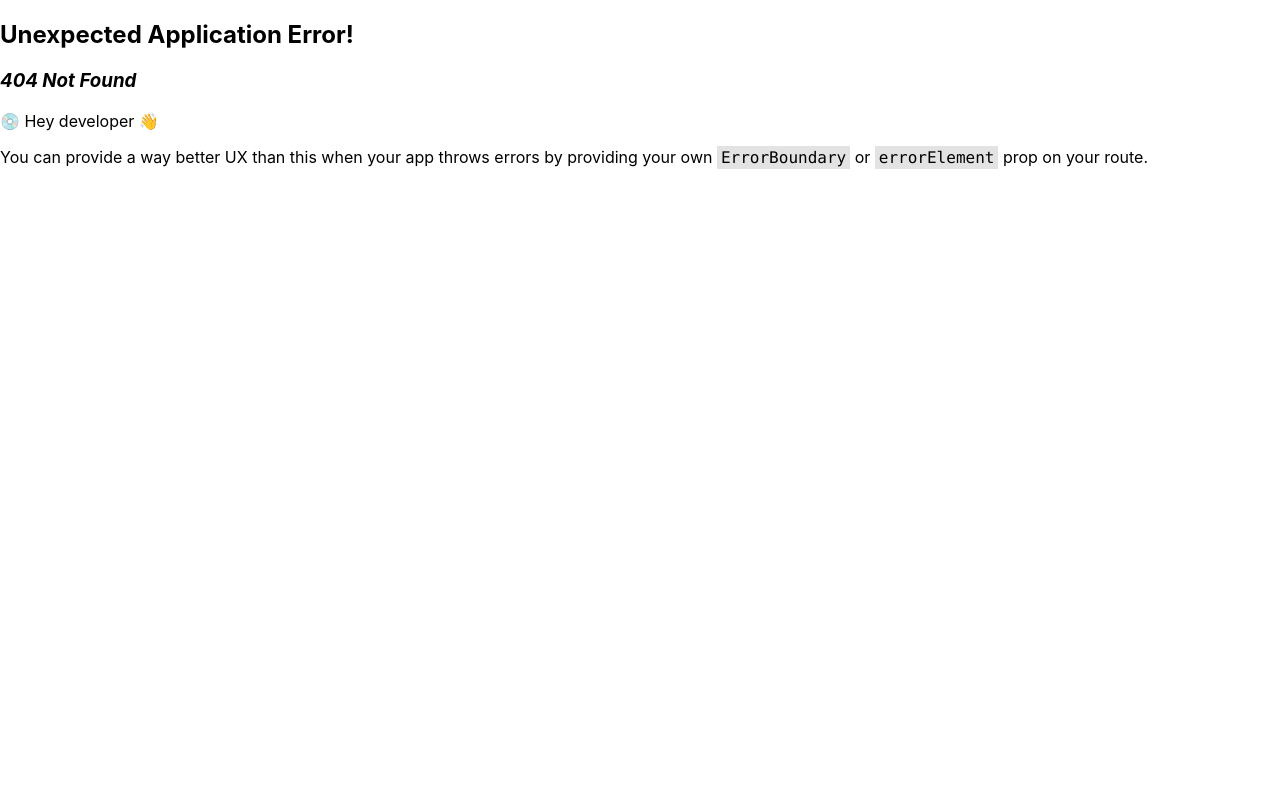
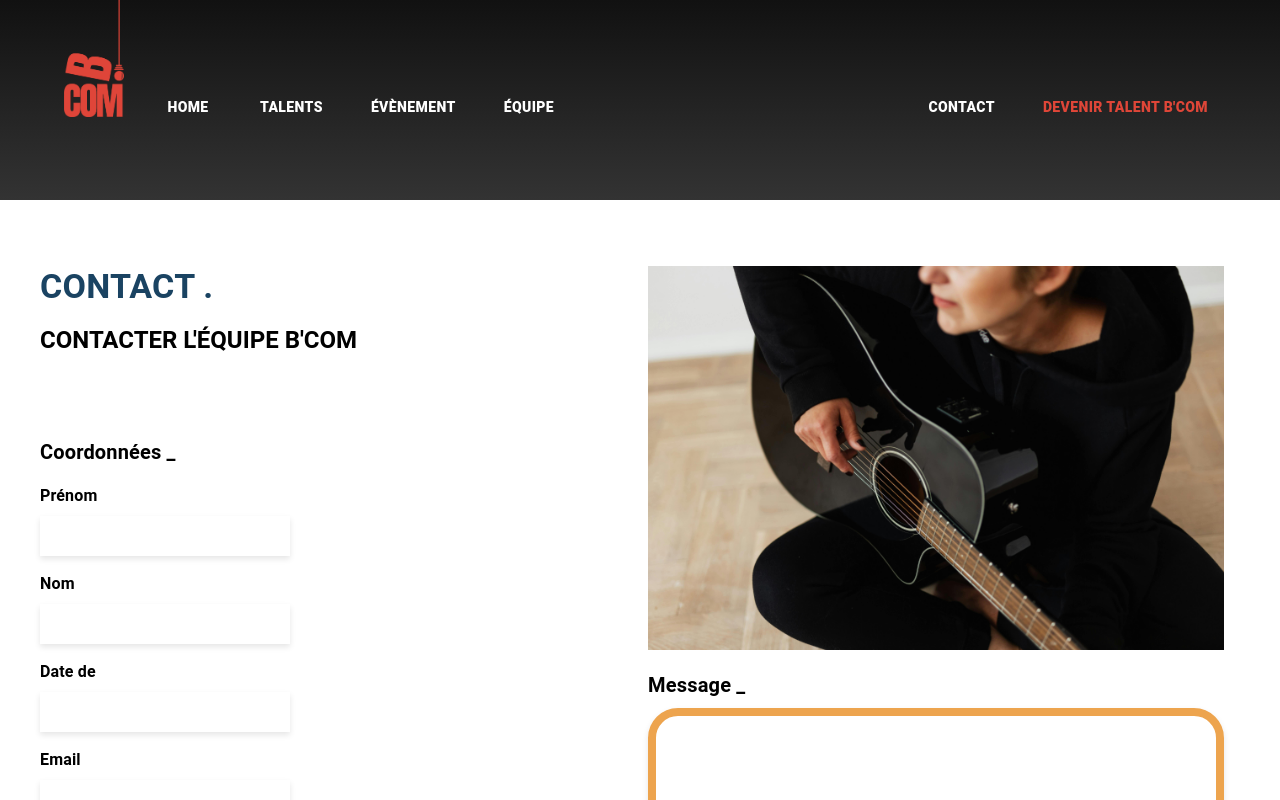
Before and after one commit to BCOM-officiel/app-front, a React (Create React App) app: page /contact in a window 1280 px wide. Before the commit this address had no page. Shown: the top 800 px of the page. Built offline with nearby package versions, Linux system fonts and the light colour scheme.

Commit message:
V1 contact page

```diff
--- a/src/App.tsx
+++ b/src/App.tsx
@@ -17,7 +17,8 @@ function App() {
     { title: 'Accueil', url: '/' },
     { title: 'Talents', url: '/talents' },
     { title: 'Événements', url: '/evenements' },
-    { title: 'Équipe', url: '/equipe' }
+    { title: 'Équipe', url: '/equipe' },
+    { title: 'Contact', url: '/contact' },
   ];
 
   return (
--- a/src/index.tsx
+++ b/src/index.tsx
@@ -5,9 +5,9 @@ import reportWebVitals from "./reportWebVitals";
 import { Outlet, RouterProvider, createBrowserRouter } from "react-router-dom";
 import { Lab1 } from "./pages/Lab1";
 import { Home } from "./pages/Home";
+import Contact from "./pages/Contact";
 import Header from "./components/Header";
 import Footer from "./components/footer";
-import ContactTeamForm from "./components/ContactTeamForm";
 
 const router = createBrowserRouter([
   {
@@ -15,7 +15,6 @@ const router = createBrowserRouter([
       <>
         <Header />
         <Outlet />
-        <ContactTeamForm />
         <Footer pages={[]} />
       </>
     ),
@@ -23,6 +22,10 @@ const router = createBrowserRouter([
       {
         path: "/",
         element: <Home />,
+      },
+      {
+        path: "/contact",
+        element: <Contact />,
       },
       {
         // Pour test un composant rapidement. Ne pas garder pour la prod.
--- /dev/null
+++ b/src/pages/Contact/index.tsx
@@ -0,0 +1,13 @@
+import ContactTeamForm from "../../components/ContactTeamForm";
+import Box from '@mui/material/Box';
+
+export default function Contact() {
+  return (
+    <>
+    <Box sx={{paddingTop: "200px", marginBottom:"50px", backgroundImage: "linear-gradient(to bottom, #111, #333)",
+        color: "#fff",}}/>
+    <ContactTeamForm />
+    </>
+
+  );
+}
```
